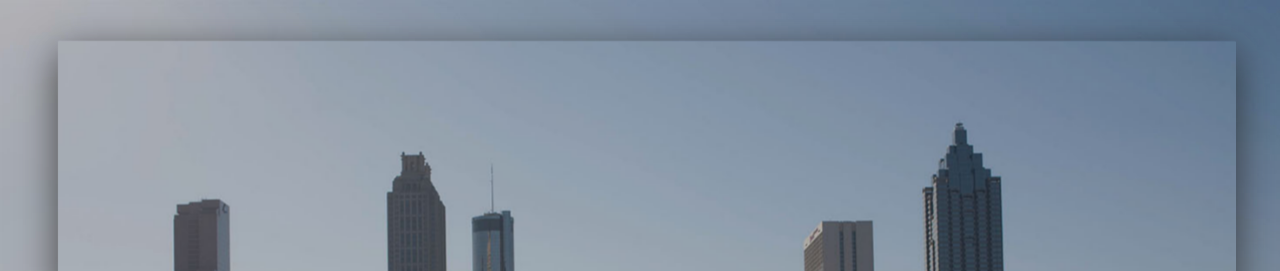
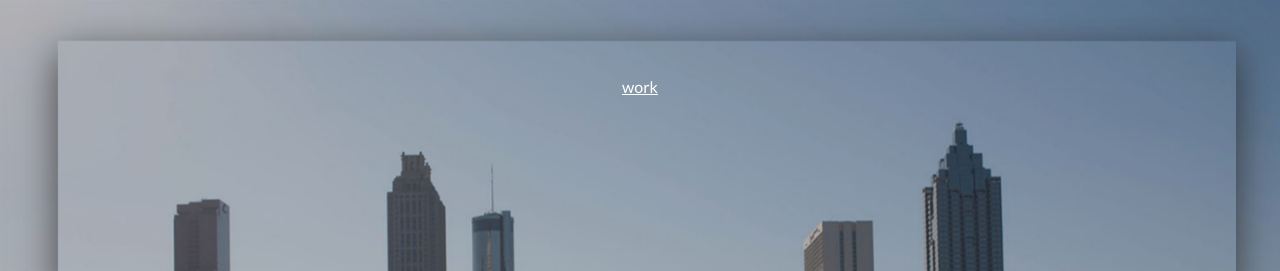
Before and after one commit to philcheng/philcheng.github.io, a Jekyll site: the page built from index.html, in a window 1280 px wide. Shown: the top 271 px of the page. Built offline with Jekyll 4.4.1, drawn with Linux system fonts in a browser that asks for light colours; nearby versions of some CDN libraries.

Commit message:
adding work link

```diff
--- a/_sass/_style.scss
+++ b/_sass/_style.scss
@@ -44,6 +44,15 @@
 	position: absolute;
 	opacity: 0;
 	box-shadow: 0px 10px 35px rgba(25, 23, 20, 0.7);
+}
+
+.work {
+	top: 50px;
+	left: 0;
+	position: absolute;
+	width: 100%;
+	text-align: center;
+	color: #eeeeee;
 }
 
 .content {
--- a/index.html
+++ b/index.html
@@ -4,6 +4,9 @@ layout: default
 <main class="container">
   <div class="segmenter" style="background-image: url(/assets/jacksonstbridge.jpg)"></div>
   <div class="content">
+    <div class="work">
+      <p><a href="/work.html">work</a></p>
+    </div>
     <h1 class="home_title">Born and raised in New York. Grew in Atlanta.</h1>
     <div class="home_subtitle">Industrial and UX designer. Connect with me through the channels below.</div>
     <div class="connect">
```
Also changed, not shown: 3 other files.
